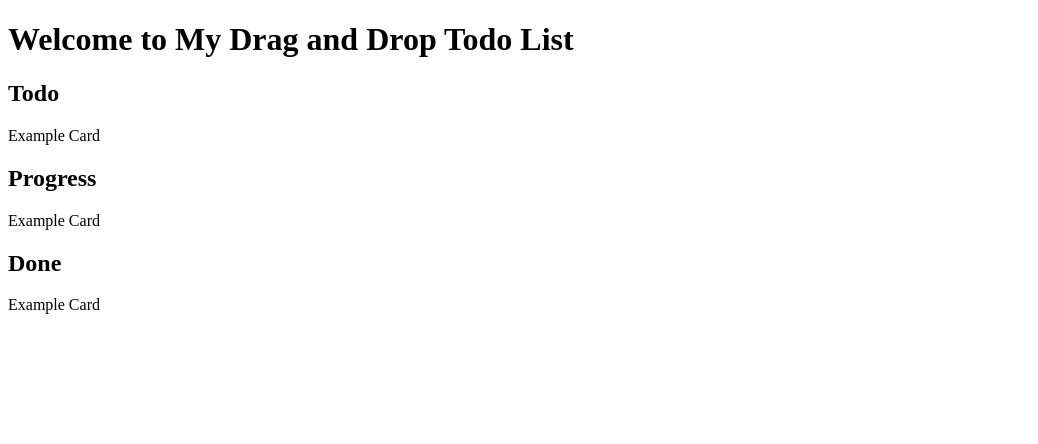
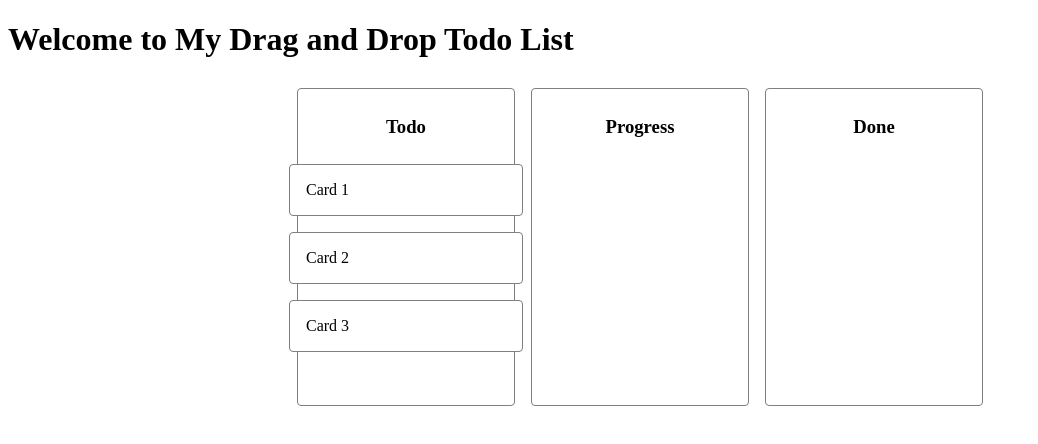
Before and after one commit to bimprakosoo/simple-trello, a Next.js app: page / in a window 1280 px wide. Shown: the top 444 px of the page, without its empty margins (0-1038 px from the left). Built offline with nearby package versions, Linux system fonts and the light colour scheme.

Commit message:
Add cards to specify column dnd

```diff
--- a/src/components/Board.tsx
+++ b/src/components/Board.tsx
@@ -1,18 +1,108 @@
-import React from "react";
-import { DragDropContext, DropResult } from "react-beautiful-dnd";
+import React, {useState} from "react";
+import { DragDropContext, DropResult, Droppable, Draggable } from "react-beautiful-dnd";
 import Column from './Column';
 
+interface Card {
+  id: string;
+  text: string;
+}
+
+interface Column {
+  id: string;
+  title: string;
+  cards: Card[];
+}
+
+const initialColumns: Column[] = [
+  {
+    id: 'todo',
+    title: 'Todo',
+    cards: [{ id: '1', text: 'Card 1' }, { id: '2', text: 'Card 2' }, { id: '3', text: 'Card 3' }],
+  },
+  { id: 'progress', title: 'Progress', cards: [] },
+  { id: 'done', title: 'Done', cards: [] },
+  ];
+
 const Board: React.FC = () => {
+  const [columns, setColumns] = useState<Column>(initialColumns);
   const handleDragEnd = (result: DropResult) => {
-    // TODO:
+    const { source, destination } = result;
+
+    if (!destination) {
+      return;
+    }
+
+    if (source.droppableId === destination.droppableId && source.index === destination.index) {
+      return;
+    }
+
+    const sourceColumn = columns.find((column) => column.id === source.droppableId);
+    const destinationColumn = columns.find((column) => column.id === destination.droppableId);
+    const draggedCard = sourceColumn?.cards[source.index];
+
+    if (!sourceColumn || !destinationColumn || !draggedCard) {
+      return;
+    }
+
+    sourceColumn.cards.splice(source.index, 1);
+
+    destinationColumn.cards.splice(destination.index, 0, draggedCard);
+
+    setColumns([...columns]);
   };
 
   return (
     <DragDropContext onDragEnd={handleDragEnd}>
-      <Column title="Todo"/>
-      <Column title="Progress"/>
-      <Column title="Done"/>
-      </DragDropContext>
+      <div style={{ display: 'flex', justifyContent: 'center', marginTop: '20px' }}>
+        {columns.map((column) => (
+          <Droppable droppableId={column.id} key={column.id}>
+            {(provided) => (
+              <div
+                ref={provided.innerRef}
+                {...provided.droppableProps}
+                style={{
+                  border: '1px solid gray',
+                  borderRadius: '4px',
+                  padding: '8px',
+                  margin: '8px',
+                  minWidth: '200px',
+                  minHeight: '300px',
+                  display: 'flex',
+                  flexDirection: 'column',
+                  alignItems: 'center',
+                }}
+              >
+                <h3>{column.title}</h3>
+                {column.cards.map((card, index) => (
+                  <Draggable key={card.id} draggableId={card.id} index={index}>
+                    {(provided) => (
+                      <div
+                        ref={provided.innerRef}
+                        {...provided.draggableProps}
+                        {...provided.dragHandleProps}
+                        style={{
+                          userSelect: 'none',
+                          padding: '16px',
+                          margin: '8px',
+                          backgroundColor: 'white',
+                          border: '1px solid gray',
+                          borderRadius: '4px',
+                          width: '100%',
+                          ...provided.draggableProps.style,
+                        }}
+                      >
+                        {card.text}
+                      </div>
+                    )}
+                  </Draggable>
+                ))}
+                {provided.placeholder}
+              </div>
+            )}
+          </Droppable>
+        ))}
+      </div>
+    </DragDropContext>
   );
 };
 
```
